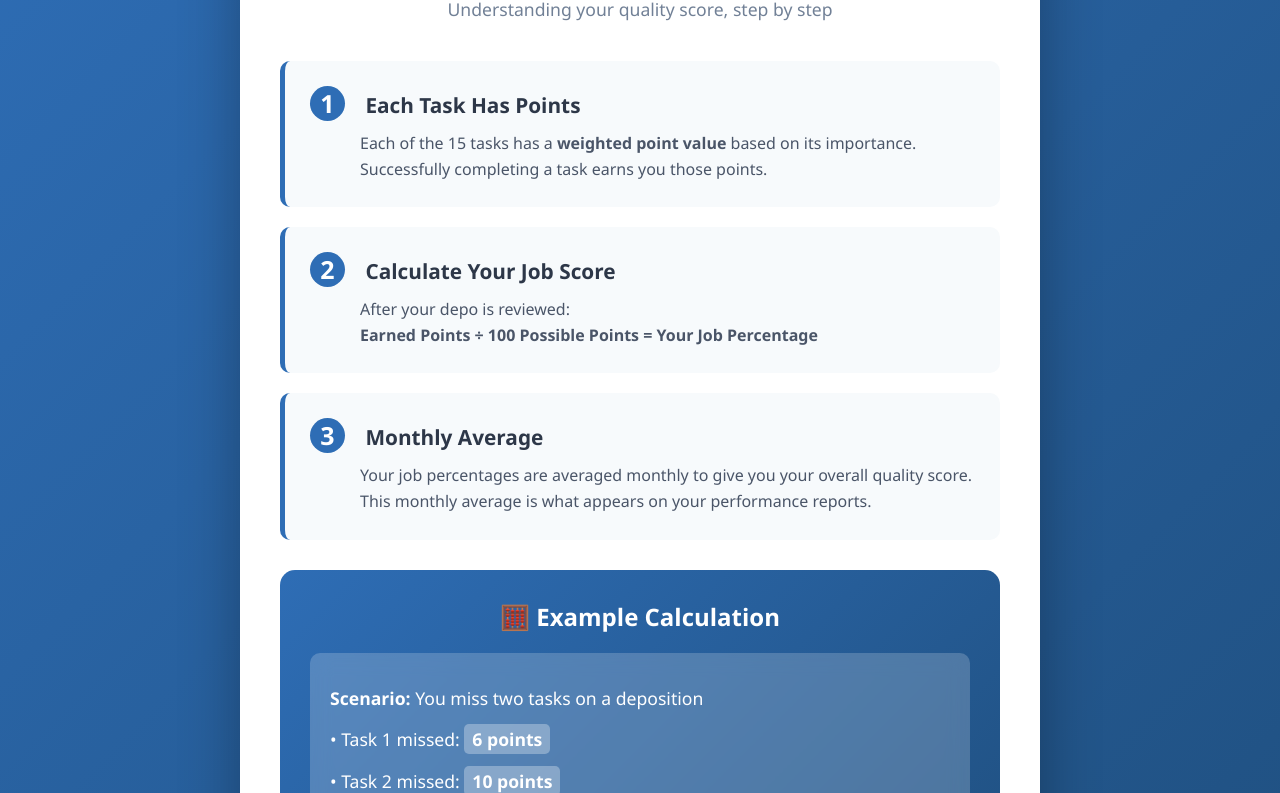
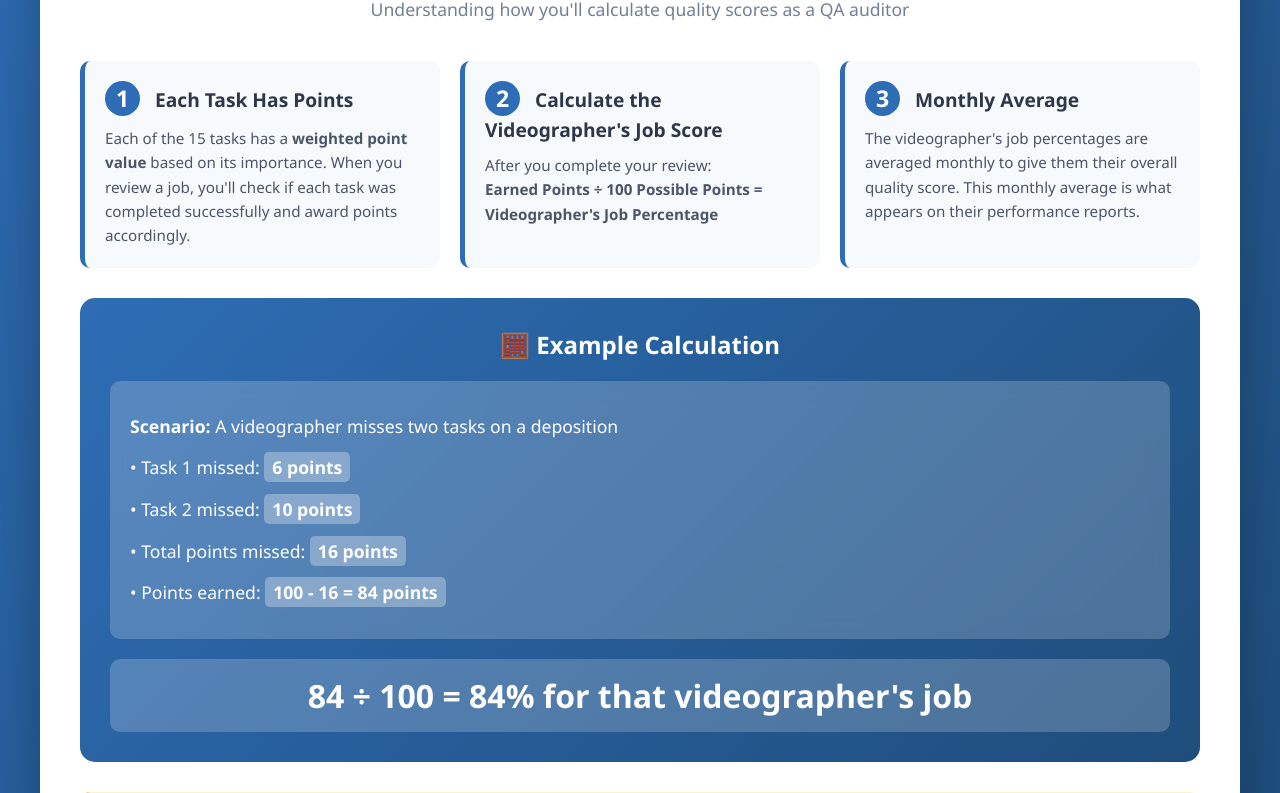
Before and after one commit to audi-creator/project1, a plain HTML site: page index.html in a window 1280 px wide. Shown: the part 148-941 px from the top of the page. Drawn offline with Linux system fonts and the light colour scheme.

Commit message:
index.html

```diff
--- a/index.html
+++ b/index.html
@@ -22,7 +22,7 @@
         }
 
         .container {
-            max-width: 800px;
+            max-width: 1200px;
             background: white;
             border-radius: 20px;
             padding: 40px;
@@ -43,17 +43,23 @@
             font-size: 1.1em;
         }
 
+        .steps-container {
+            display: grid;
+            grid-template-columns: repeat(3, 1fr);
+            gap: 20px;
+            margin-bottom: 30px;
+        }
+
         .step-card {
             background: #f7fafc;
             border-left: 5px solid #2E6DB5;
-            padding: 25px;
-            margin-bottom: 20px;
+            padding: 20px;
             border-radius: 10px;
             transition: transform 0.3s ease, box-shadow 0.3s ease;
         }
 
         .step-card:hover {
-            transform: translateX(5px);
+            transform: translateY(-5px);
             box-shadow: 0 5px 15px rgba(46, 109, 181, 0.3);
         }
 
@@ -67,13 +73,13 @@
             text-align: center;
             line-height: 35px;
             font-weight: bold;
-            margin-right: 15px;
+            margin-right: 10px;
             font-size: 1.2em;
         }
 
         .step-title {
             color: #2d3748;
-            font-size: 1.3em;
+            font-size: 1.2em;
             font-weight: 600;
             margin-bottom: 10px;
         }
@@ -81,7 +87,7 @@
         .step-description {
             color: #4a5568;
             line-height: 1.6;
-            margin-left: 50px;
+            font-size: 0.95em;
         }
 
         .example-box {
@@ -147,26 +153,27 @@
 <body>
     <div class="container">
         <h1>📊 How QA Scoring Works</h1>
-        <p class="subtitle">Understanding your quality score, step by step</p>
+        <p class="subtitle">Understanding how you'll calculate quality scores as a QA auditor</p>
 
+        <div class="steps-container">
             <div class="step-card">
                 <div class="step-title">
                     <span class="step-number">1</span>
                     Each Task Has Points
                 </div>
                 <div class="step-description">
-                Each of the 15 tasks has a <strong>weighted point value</strong> based on its importance. Successfully completing a task earns you those points.
+                    Each of the 15 tasks has a <strong>weighted point value</strong> based on its importance. When you review a job, you'll check if each task was completed successfully and award points accordingly.
                 </div>
             </div>
 
             <div class="step-card">
                 <div class="step-title">
                     <span class="step-number">2</span>
-                Calculate Your Job Score
+                    Calculate the Videographer's Job Score
                 </div>
                 <div class="step-description">
-                After your depo is reviewed:<br>
-                <strong>Earned Points ÷ 100 Possible Points = Your Job Percentage</strong>
+                    After you complete your review:<br>
+                    <strong>Earned Points ÷ 100 Possible Points = Videographer's Job Percentage</strong>
                 </div>
             </div>
 
@@ -176,7 +183,8 @@
                     Monthly Average
                 </div>
                 <div class="step-description">
-                Your job percentages are averaged monthly to give you your overall quality score. This monthly average is what appears on your performance reports.
+                    The videographer's job percentages are averaged monthly to give them their overall quality score. This monthly average is what appears on their performance reports.
+                </div>
             </div>
         </div>
 
@@ -184,7 +192,7 @@
             <div class="example-title">🧮 Example Calculation</div>
             <div class="calculation">
                 <div class="calc-line">
-                    <strong>Scenario:</strong> You miss two tasks on a deposition
+                    <strong>Scenario:</strong> A videographer misses two tasks on a deposition
                 </div>
                 <div class="calc-line">
                     • Task 1 missed: <span class="highlight">6 points</span>
@@ -201,12 +209,12 @@
             </div>
 
             <div class="result">
-                84 ÷ 100 = 84% for that job
+                84 ÷ 100 = 84% for that videographer's job
             </div>
         </div>
 
         <div class="reset-note">
-            <strong>⏰ Important:</strong> Scores reset at the beginning of each month. This gives everyone a fresh start and ensures your recent performance is what matters most.
+            <strong>⏰ Important:</strong> Videographer scores reset at the beginning of each month. This gives everyone a fresh start and ensures recent performance is what matters most for their reviews.
         </div>
     </div>
 </body>
```
Lines whose indentation alone changed are shown as unchanged.
